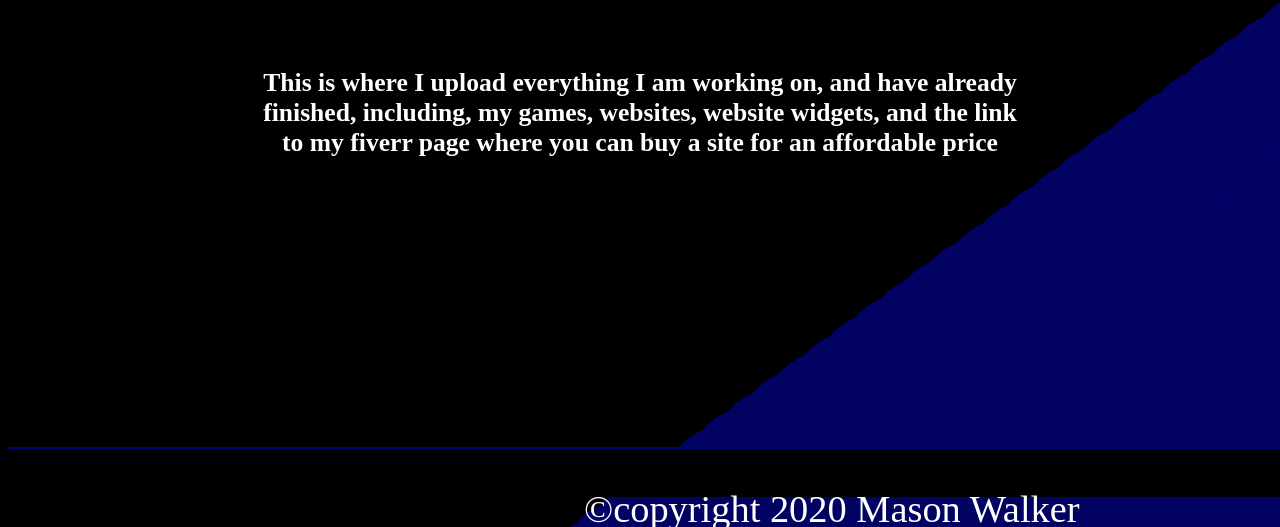
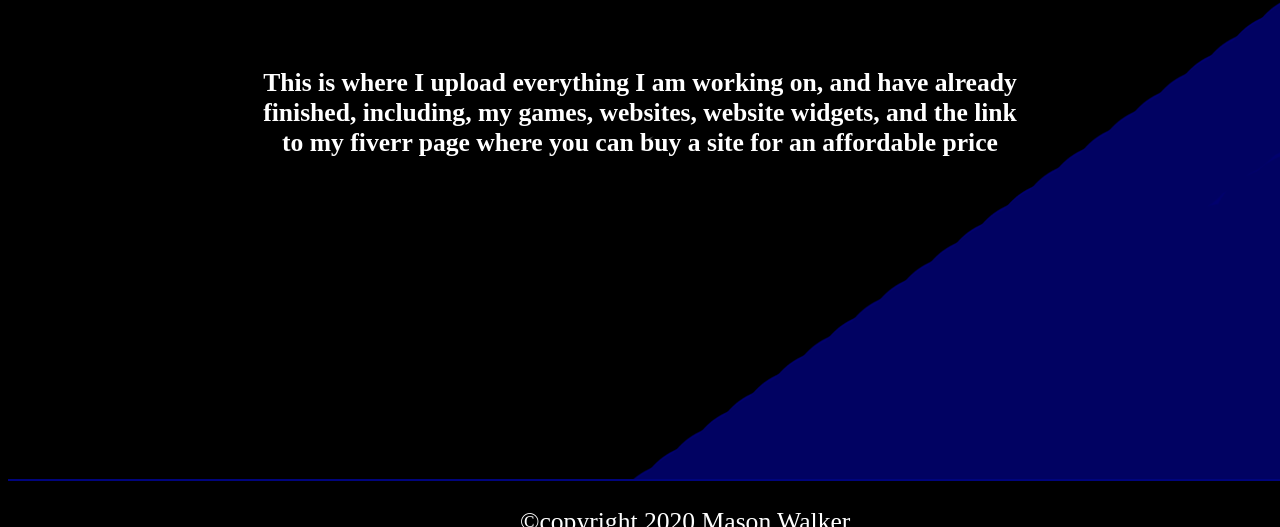
Before and after one commit to MasonWalker24/mason-walker, a plain HTML site: page index.html in a window 1280 px wide. Shown: the part 273-800 px from the top of the page. Drawn offline with Linux system fonts and the light colour scheme.

Commit message:
Update primary.css

```diff
--- a/primary.css
+++ b/primary.css
@@ -87,15 +87,15 @@ font-size: 3vw;
   .bottom
   {
    position: fixed;
-    top: 90%;
+    top: 94%;
     height: 10%;
     color: white;
     background-color: black;
     border-top: 2px solid #00047D;
     height: 6%;
-    font-size: 3vw;
+    font-size: 2vw;
     width: 100%;
-    padding-left: 45%;
+    padding-left: 40%;
   }
 }
 @media only screen and (max-width: 980px)
```
